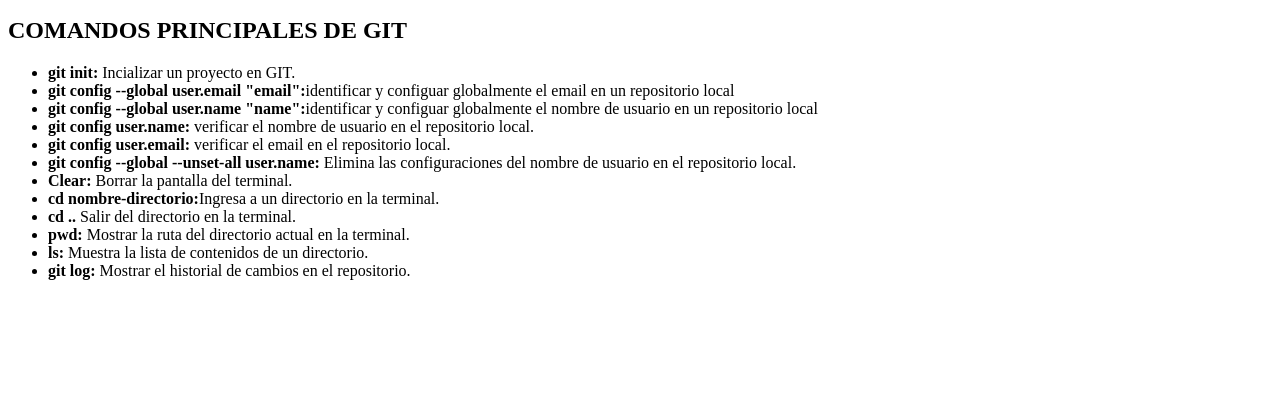
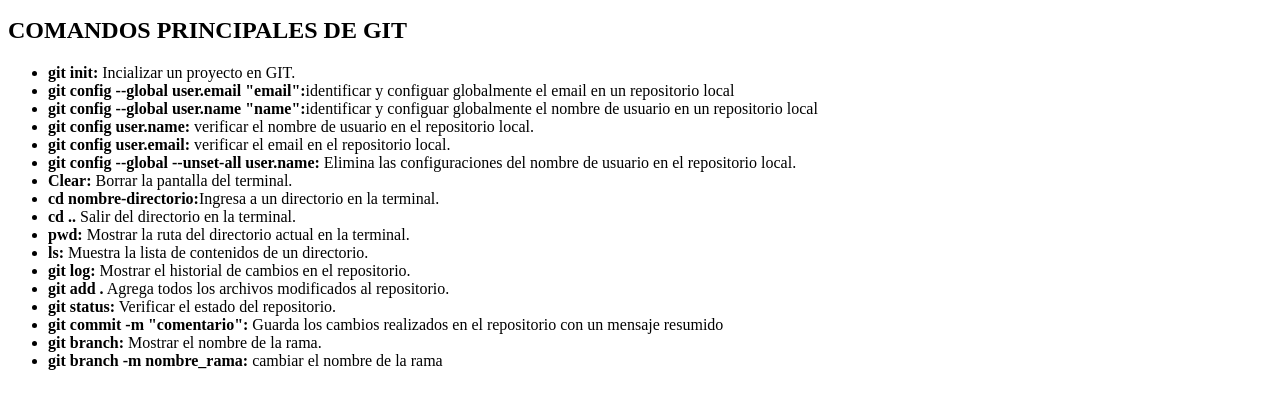
Before and after one commit to jesussilva2017/ADSO_2502629, a plain HTML site: page 01_Ejercicio/index.html in a window 1280 px wide. Shown: the part 119-528 px from the top of the page. Drawn offline with Linux system fonts and the light colour scheme.

Commit message:
complementando comando en GIT en HTML

```diff
--- a/01_Ejercicio/index.html
+++ b/01_Ejercicio/index.html
@@ -34,6 +34,12 @@
                     <li><b>pwd:</b> Mostrar la ruta del directorio actual en la terminal.</li>
                     <li><b>ls: </b>Muestra la lista de contenidos de un directorio.</li>
                     <li><b>git log: </b> Mostrar el historial de cambios en el repositorio.</li>
+                    <li><b>git add .</b> Agrega todos los archivos modificados al repositorio.</li>
+                    <li><b>git status:</b> Verificar el estado del repositorio.</li>
+                    <li><b>git commit -m "comentario":</b> Guarda los cambios realizados
+                    en el repositorio con un mensaje resumido</li>
+                    <li><b>git branch:</b> Mostrar el nombre de la rama.</li>
+                    <li><b>git branch -m nombre_rama:</b> cambiar el nombre de la rama </li>
               </ul>
 
 </body>
```
